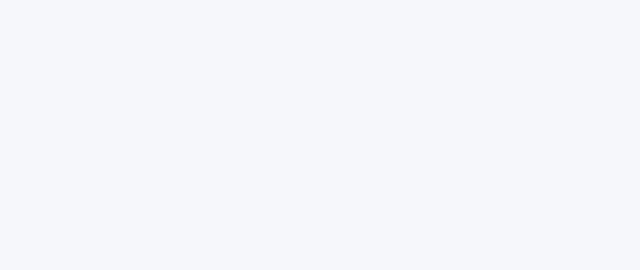
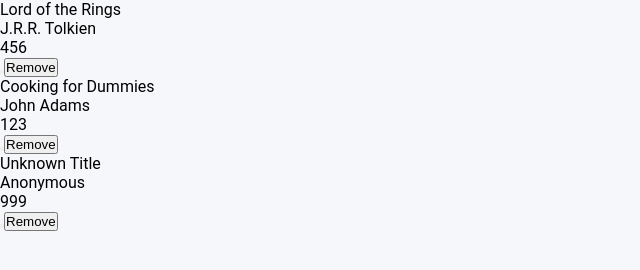
Before and after one commit to jakemcco/odin-library, a plain HTML site: page index.html in a window 1280 px wide. Shown: the whole page, without its empty margins (0-640 px from the left). Drawn offline with Linux system fonts and the light colour scheme.

Commit message:
Add createBookCard and adjust library interfaces

```diff
--- a/index.html
+++ b/index.html
@@ -9,6 +9,8 @@
     <script src="library.js" defer></script>
 </head>
 <body>
+    <div id="library-grid">
 
+    </div>
 </body>
 </html>
--- a/library.js
+++ b/library.js
@@ -1,7 +1,83 @@
+// Externals
+
+// User inputs
+
+// inputHandler
+
+// createNewItemCard
+// addItemCard
+// removeItemCard
+
+// updateDisplay
+
+const libraryGrid = document.getElementById('library-grid');
+
+function clearLibraryGrid() {
+    libraryGrid.innerHTML = ''
+}
+
+//Naive approach to simply clear and re-create library each time
+function updateLibraryGrid() {
+    clearLibraryGrid();
+    for (let book of myLibrary) {
+        createBookCard(book)
+    }
+}
+
+function createBookCard(book) {
+    //Object.assign allows us to set html attributes in one line, instead of having separate lines for item.classList.add(...) or item.onclick = ....
+    const bookCard = Object.assign(document.createElement('div'),
+                    {
+                    classList: 'book-card'
+                    })
+    const bookInfo = Object.assign(document.createElement('div'),
+                    {
+                    classList: 'book-info-container'
+                    })
+    const title = Object.assign(document.createElement('p'),
+                    {
+                    classList: 'book-title',
+                    textContent: `${book.title}`
+                    })
+    const author = Object.assign(document.createElement('p'),
+                    {
+                    classList: 'book-author',
+                    textContent: `${book.author}`
+                    })
+    const pagecount = Object.assign(document.createElement('p'),
+                    {
+                    classList: 'book-pagecount',
+                    textContent: `${book.pagecount}`
+                    })
+    const cardButtons = Object.assign(document.createElement('div'),
+                    {
+                    classList: 'card-btn-container'
+                    })
+    const bookReadStatusBtn = Object.assign(document.createElement('button'),
+                    {
+                    classList: 'btn-read-status',
+                    onclick: toggleReadStatus
+                    })
+    const removeBookBtn = Object.assign(document.createElement('button'),
+                    {
+                    classList: 'btn-remove-book',
+                    onclick: removeBook,
+                    textContent: 'Remove'
+                    })
+
+    //append works similarly to appendChild but accepts multiple arguments
+    bookInfo.append(title, author, pagecount)
+    cardButtons.append(bookReadStatusBtn, removeBookBtn)
+    bookCard.append(bookInfo, cardButtons)
+    libraryGrid.append(bookCard)
+}
+
+
+// Internals
 let myLibrary = [];
 
-function Book(name, author, pagecount) {
-    this.name = name
+function Book(title = 'Unknown  Title', author = 'Anonymous', pagecount = 999) {
+    this.title = title
     this.author = author
     this.pagecount = pagecount
 }
@@ -10,20 +86,39 @@ function addBookToLibrary (book) {
     myLibrary.push(book);
 }
 
-function removeBookFromLibraryByName (bookName) {
-    myLibrary = myLibrary.filter((libBook) => libBook.name !== bookName);
+function removeBookFromLibraryByTitle (bookTitle) {
+    myLibrary = myLibrary.filter((libBook) => libBook.title !== bookTitle);
 }
 
-function createBook (name, author, pagecount) {
+function removeBookFromLibraryByIndex (bookIndex) {
+    myLibrary = myLibrary.filter((libBook) => myLibrary.indexOf(libBook) !== bookIndex)
+}
+
+function createBook (title, author, pagecount) {
     // const newBook = new Book(name, author, pagecount);
     // return newBook;
-    return new Book(name, author, pagecount); // Has the same output
+    return new Book(title, author, pagecount); // Has the same output
 }
 
+function toggleReadStatus () {
+
+}
+
+function removeBook () {
+
+}
 // TEST STUFF
+clearLibraryGrid();
 const myBook = createBook('Lord of the Rings', 'J.R.R. Tolkien', '456');
 let aBook = createBook('Cooking for Dummies', 'John Adams', '123');
+let bBook = createBook();
+
 addBookToLibrary(myBook);
 addBookToLibrary(aBook);
+addBookToLibrary(bBook);
+
+updateLibraryGrid();
+
+//removeBookFromLibraryByIndex(0);
 
 console.log();
```
